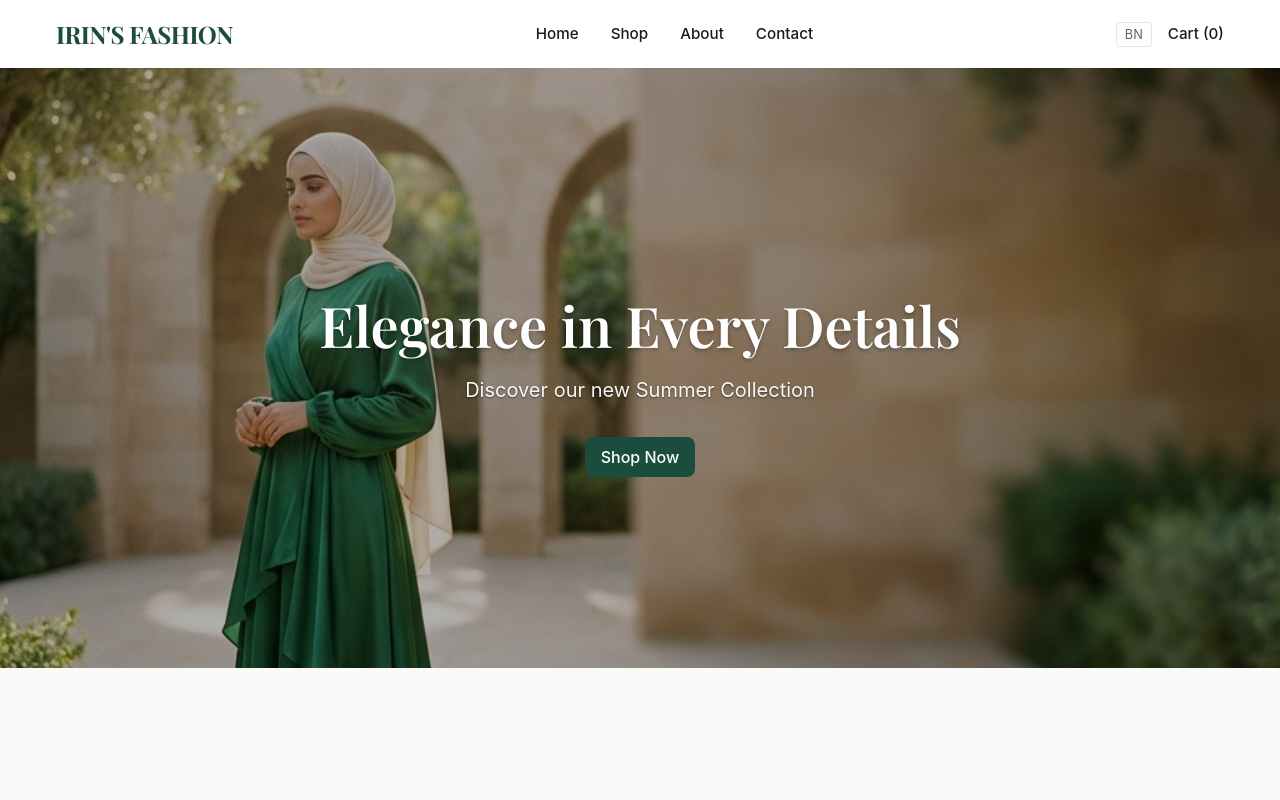
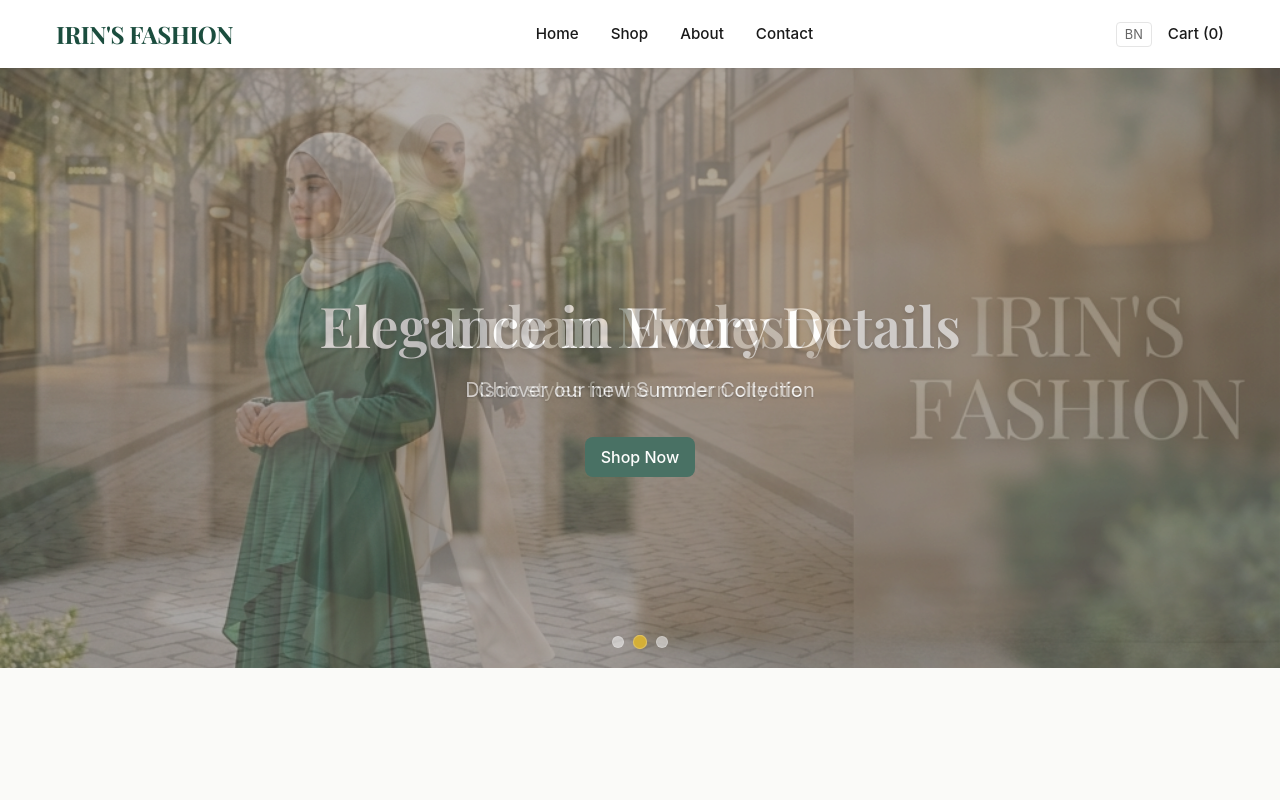
Before and after one commit to krzshipon/irins-fashion, a Next.js app: page / in a window 1280 px wide. Shown: the top 800 px of the page. Built offline with nearby package versions, Linux system fonts and the light colour scheme; a web font is replaced by a local one.

Commit message:
feat: Implement a multi-slide hero banner carousel with new images and API support.

```diff
--- a/src/app/page.module.css
+++ b/src/app/page.module.css
@@ -1,14 +1,60 @@
-.hero {
+.heroWrapper {
   position: relative;
   height: 600px;
+  overflow: hidden;
+  margin-bottom: var(--spacing-xl);
+}
+
+.heroSlide {
+  position: absolute;
+  top: 0;
+  left: 0;
+  width: 100%;
+  height: 100%;
+  background-size: cover;
+  background-position: center;
   display: flex;
   align-items: center;
   justify-content: center;
   text-align: center;
-  background-size: cover;
-  background-position: center;
   color: white;
-  margin-bottom: var(--spacing-xl);
+  opacity: 0;
+  transition: opacity 0.8s ease-in-out;
+  z-index: 1;
+}
+
+.heroSlide.active {
+  opacity: 1;
+  z-index: 2;
+}
+
+.dots {
+  position: absolute;
+  bottom: 20px;
+  left: 50%;
+  transform: translateX(-50%);
+  display: flex;
+  gap: 10px;
+  z-index: 10;
+}
+
+.dot {
+  width: 12px;
+  height: 12px;
+  border-radius: 50%;
+  background-color: rgba(255, 255, 255, 0.5);
+  border: 1px solid rgba(255, 255, 255, 0.2);
+  cursor: pointer;
+  transition: all 0.3s ease;
+}
+
+.dot:hover {
+  background-color: rgba(255, 255, 255, 0.8);
+}
+
+.activeDot {
+  background-color: var(--color-secondary);
+  transform: scale(1.2);
 }
 
 .heroOverlay {
--- a/src/app/page.tsx
+++ b/src/app/page.tsx
@@ -5,25 +5,26 @@ import Link from 'next/link';
 import Image from 'next/image';
 import styles from './page.module.css';
 import { getFeaturedProducts } from '@/services/api/products';
-import { getHeroBanner } from '@/services/api/marketing';
+import { getHeroBanners } from '@/services/api/marketing';
 import { Product, Banner } from '@/services/api/types';
 import { useLocalization } from '@/context/LocalizationContext';
 
 export default function Home() {
   const { t } = useLocalization();
   const [products, setProducts] = useState<Product[]>([]);
-  const [banner, setBanner] = useState<Banner | null>(null);
+  const [banners, setBanners] = useState<Banner[]>([]);
+  const [currentSlide, setCurrentSlide] = useState(0);
   const [loading, setLoading] = useState(true);
 
   useEffect(() => {
     const loadData = async () => {
       try {
-        const [productsData, bannerData] = await Promise.all([
+        const [productsData, bannersData] = await Promise.all([
           getFeaturedProducts(),
-          getHeroBanner(),
+          getHeroBanners(),
         ]);
         setProducts(productsData);
-        setBanner(bannerData);
+        setBanners(bannersData);
       } catch (error) {
         console.error("Failed to load data", error);
       } finally {
@@ -34,15 +35,26 @@ export default function Home() {
     loadData();
   }, []);
 
+  useEffect(() => {
+    if (banners.length <= 1) return;
+    const timer = setInterval(() => {
+      setCurrentSlide((prev) => (prev + 1) % banners.length);
+    }, 5000);
+    return () => clearInterval(timer);
+  }, [banners.length]);
+
   if (loading) {
     return <div className="container" style={{ padding: '4rem', textAlign: 'center' }}>Loading...</div>;
   }
 
   return (
     <div className={styles.home}>
-      {banner && (
-        <section
-          className={styles.hero}
+      {banners.length > 0 && (
+        <section className={styles.heroWrapper}>
+          {banners.map((banner, index) => (
+            <div
+              key={banner.id}
+              className={`${styles.heroSlide} ${index === currentSlide ? styles.active : ''}`}
               style={{ backgroundImage: `url(${banner.image})` }}
             >
               <div className={styles.heroOverlay} />
@@ -52,6 +64,19 @@ export default function Home() {
                 <Link href={banner.link} className={`btn btn-primary`}>
                   {t('hero.cta')}
                 </Link>
+              </div>
+            </div>
+          ))}
+
+          <div className={styles.dots}>
+            {banners.map((_, index) => (
+              <button
+                key={index}
+                className={`${styles.dot} ${index === currentSlide ? styles.activeDot : ''}`}
+                onClick={() => setCurrentSlide(index)}
+                aria-label={`Go to slide ${index + 1}`}
+              />
+            ))}
           </div>
         </section>
       )}
--- a/src/services/api/marketing.ts
+++ b/src/services/api/marketing.ts
@@ -8,9 +8,27 @@ export const MOCK_BANNERS: Banner[] = [
         image: '/images/hero-banner.png',
         link: '/collection/summer',
     },
+    {
+        id: 'hero-2',
+        title: 'Urban Modesty',
+        subtitle: 'Chic styles for the modern city life',
+        image: '/images/hero-banner-urban.png',
+        link: '/collection/urban',
+    },
+    {
+        id: 'hero-3',
+        title: 'Cozy at Home',
+        subtitle: 'Premium lounge wear for your comfort',
+        image: '/images/hero-banner-cozy.png',
+        link: '/collection/lounge',
+    },
 ];
 
+export const getHeroBanners = async (): Promise<Banner[]> => {
+    await new Promise((resolve) => setTimeout(resolve, 300));
+    return MOCK_BANNERS;
+};
+
 export const getHeroBanner = async (): Promise<Banner> => {
-    await new Promise((resolve) => setTimeout(resolve, 300));
-    return MOCK_BANNERS[0];
+    return (await getHeroBanners())[0];
 };
```
Also changed, not shown: public/images/hero-banner-cozy.png (added), public/images/hero-banner-urban.png (added). Lines whose indentation alone changed are shown as unchanged.
